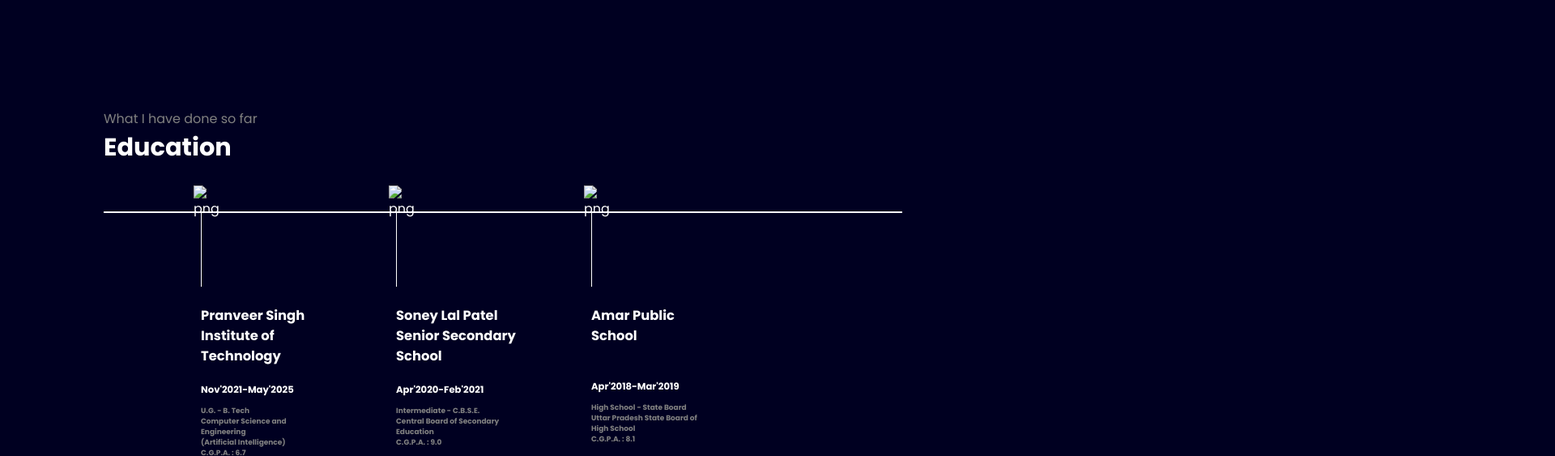
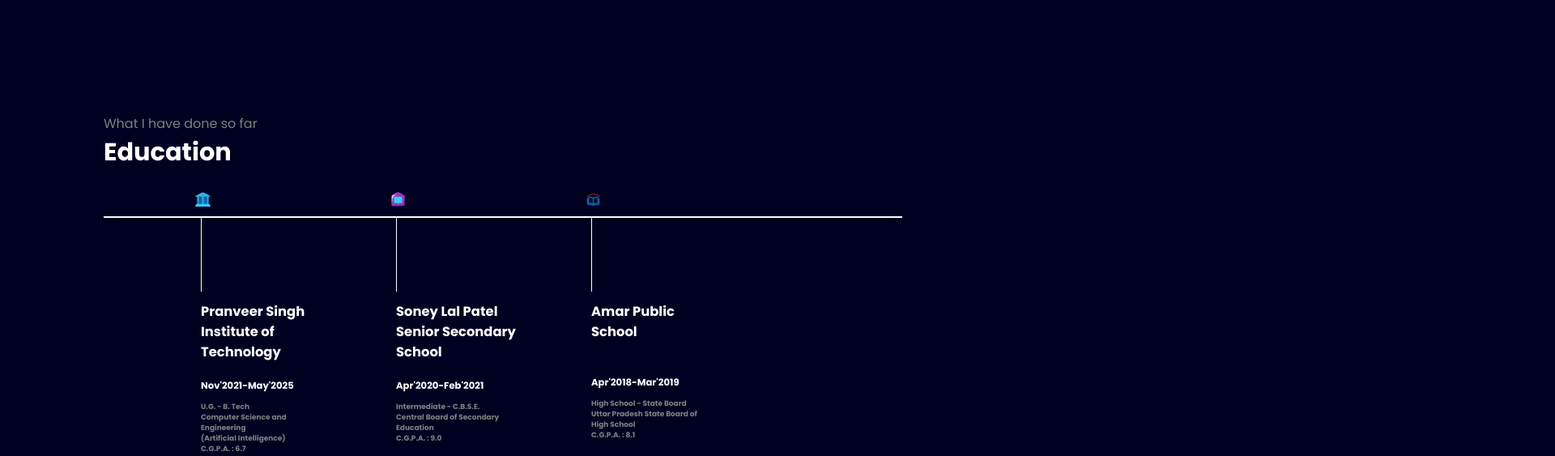
Before and after one commit to abhiswrp/Portofolio, a plain HTML site: page about.html in a window 1280 px wide. Shown: the part 606-1169 px from the top of the page at 81% size, 1920 px wide, since content can reach past the window. Drawn offline with nearby package versions, Linux system fonts and the light colour scheme.

Commit message:
Update about.html

```diff
--- a/about.html
+++ b/about.html
@@ -213,7 +213,7 @@
                 </div>
             </div>
             <div class="rightSection">
-                <img src="Images png\Logo_Image.png" alt="png">
+                <img src="Logo_Image.png" alt="png">
             </div>
         </section>
         <hr>
@@ -222,7 +222,7 @@
             <h1>Education</h1>
             <div class="box">
                 <div class="vertical">
-                    <img class="image-top" src="Images png\University.png" alt="png">
+                    <img class="image-top" src="University.png" alt="png">
                     <div class="vertical-title">
                         <h3>Pranveer Singh Institute of Technology</h3>
                         <br>
@@ -236,7 +236,7 @@
                     </div>
                 </div>
                 <div class="vertical">
-                    <img class="image-top" src="Images png\School_2.png" alt="png">
+                    <img class="image-top" src="School_2.png" alt="png">
                     <div class="vertical-title">
                         <h3>Soney Lal Patel Senior Secondary School</h3>
                         <br>
@@ -249,7 +249,7 @@
                     </div>
                 </div>
                 <div class="vertical">
-                    <img class="image-top" src="Images png\School_1.png" alt="png">
+                    <img class="image-top" src="School_1.png" alt="png">
                     <div class="vertical-title">
                         <h3>Amar Public School</h3>
                         <br><br>
```
